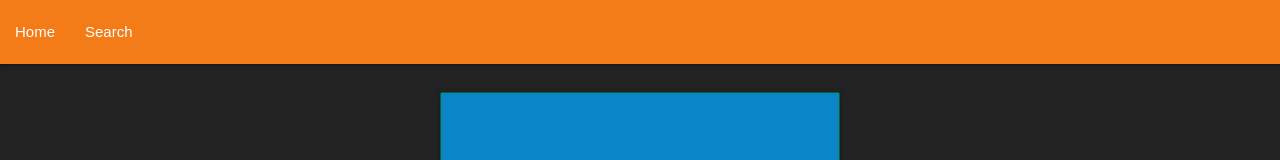
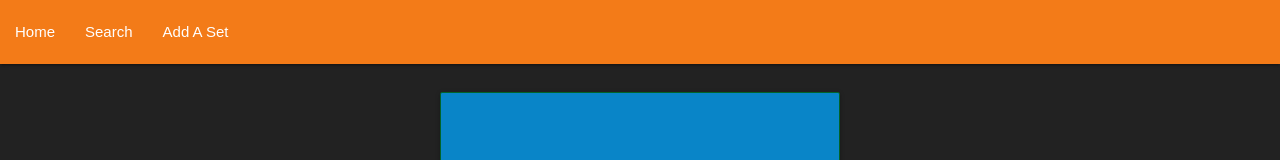
Before and after one commit to abuckstopshere/flashMob, a React (Create React App) app: page /Dashboard in a window 1280 px wide. Shown: the top 160 px of the page. Built offline with nearby package versions, Linux system fonts and the light colour scheme.

Commit message:
some more styling. created add a set

```diff
--- a/package.json
+++ b/package.json
@@ -8,6 +8,7 @@
     "react-dom": "^16.3.2",
     "react-facebook-login-component": "^0.9.2",
     "react-google-login": "^3.2.1",
+    "react-materialize": "^2.2.1",
     "react-router-dom": "^4.2.2",
     "react-scripts": "1.1.4"
   },
--- a/src/App.js
+++ b/src/App.js
@@ -3,6 +3,7 @@ import { BrowserRouter , Switch , Route } from 'react-router-dom'
 import './App.css'
 import SocialLog from './components/SocialLog/SocialLog'
 import Dashboard from './components/Dashboard/Dashboard'
+import AddSet from './components/AddSet/AddSet'
 
 const App = () => {
   return (
@@ -10,6 +11,7 @@ const App = () => {
         <Switch>
           <Route exact path = '/' component = {SocialLog} />
           <Route exact path = '/Dashboard' component = {Dashboard} />
+          <Route exact path = '/AddSet' component = {AddSet} />
        </Switch>
      </BrowserRouter>
   )
--- /dev/null
+++ b/src/components/AddSet/AddSet.jsx
@@ -0,0 +1,20 @@
+import React , { Component } from 'react'
+import { Row , Col , Input , Button } from 'react-materialize'
+// import 'AddSet.css'
+
+class AddSet extends Component {
+
+    render() {
+        return(
+         <Row>
+             <Col s = {8} >
+                <Input s = {6} label = "Name" />
+                <Input s = {6} label = "Cateogies" />
+                <Button waves='light'>Submit</Button>
+             </Col>
+        </Row>
+        )
+    }
+}
+
+export default AddSet
--- /dev/null
+++ b/src/components/Header/AddASet.jsx
@@ -0,0 +1,13 @@
+import React , { Component } from 'react'
+
+class AddASet extends Component {
+    render() {
+        return (
+            <a href = "/AddSet">
+                Add A Set
+            </a>
+        )
+    }
+}
+
+export default AddASet
--- a/src/components/Header/Header.jsx
+++ b/src/components/Header/Header.jsx
@@ -3,6 +3,7 @@ import './Header.css'
 import Logo from './Logo'
 import Home from './Home'
 import Search from './Search'
+import AddASet from '../Header/AddASet'
 
 class Header extends Component {
     render() {
@@ -13,6 +14,8 @@ class Header extends Component {
                         <ul>
                             <li><Home /></li>
                             <li><Search /></li>
+                            <li><AddASet /></li>
+                            {/* <li><AddCard /></li> */}
                         </ul>
                     </div>
                 </div>
```
Also changed, not shown: src/components/AddCard/AddCard.css (added), src/components/AddCard/AddCard.jsx (added), src/components/AddSet/AddSet.css (added), 1 other file (tests, documents, lock files or other folders).
